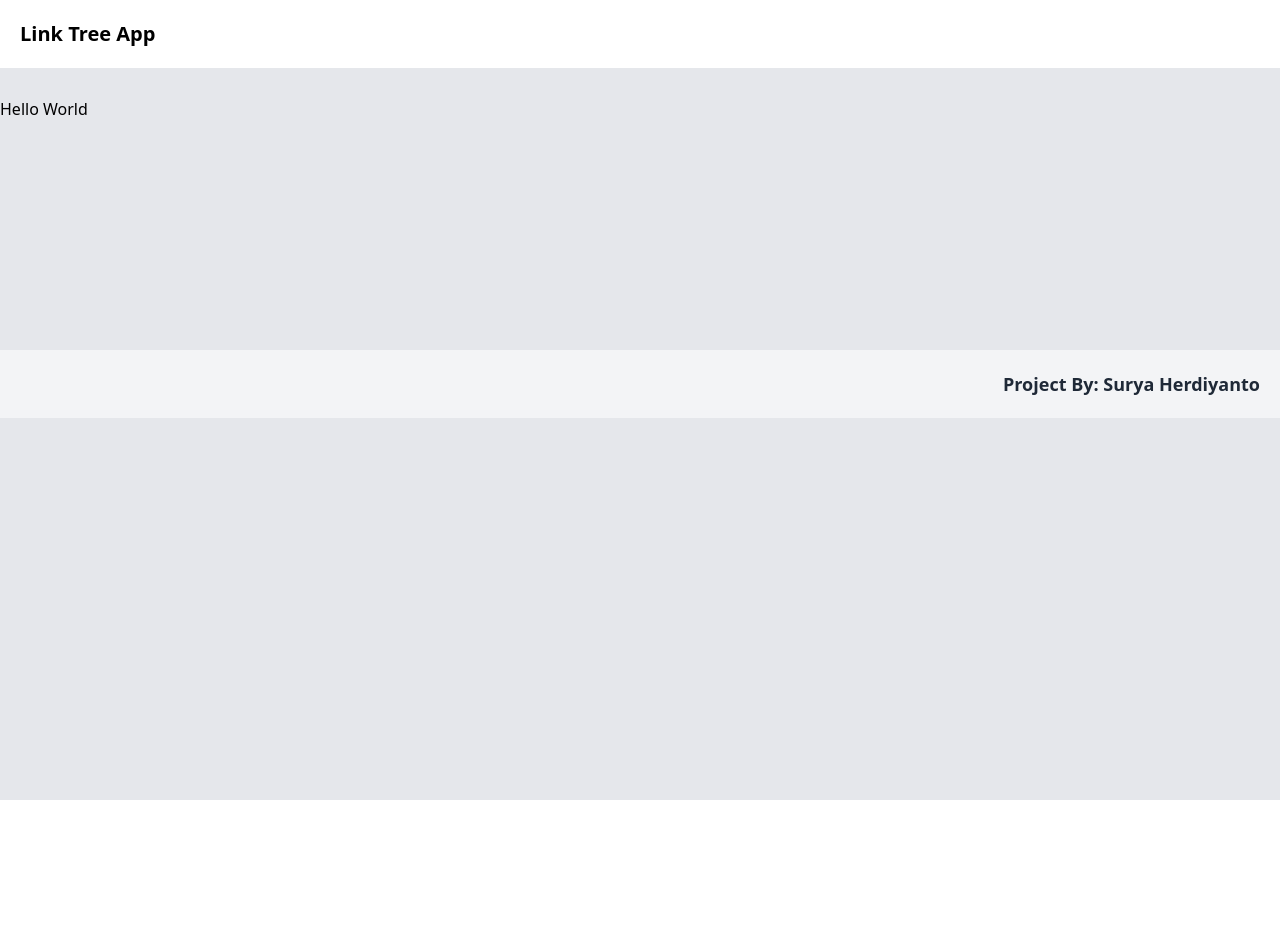
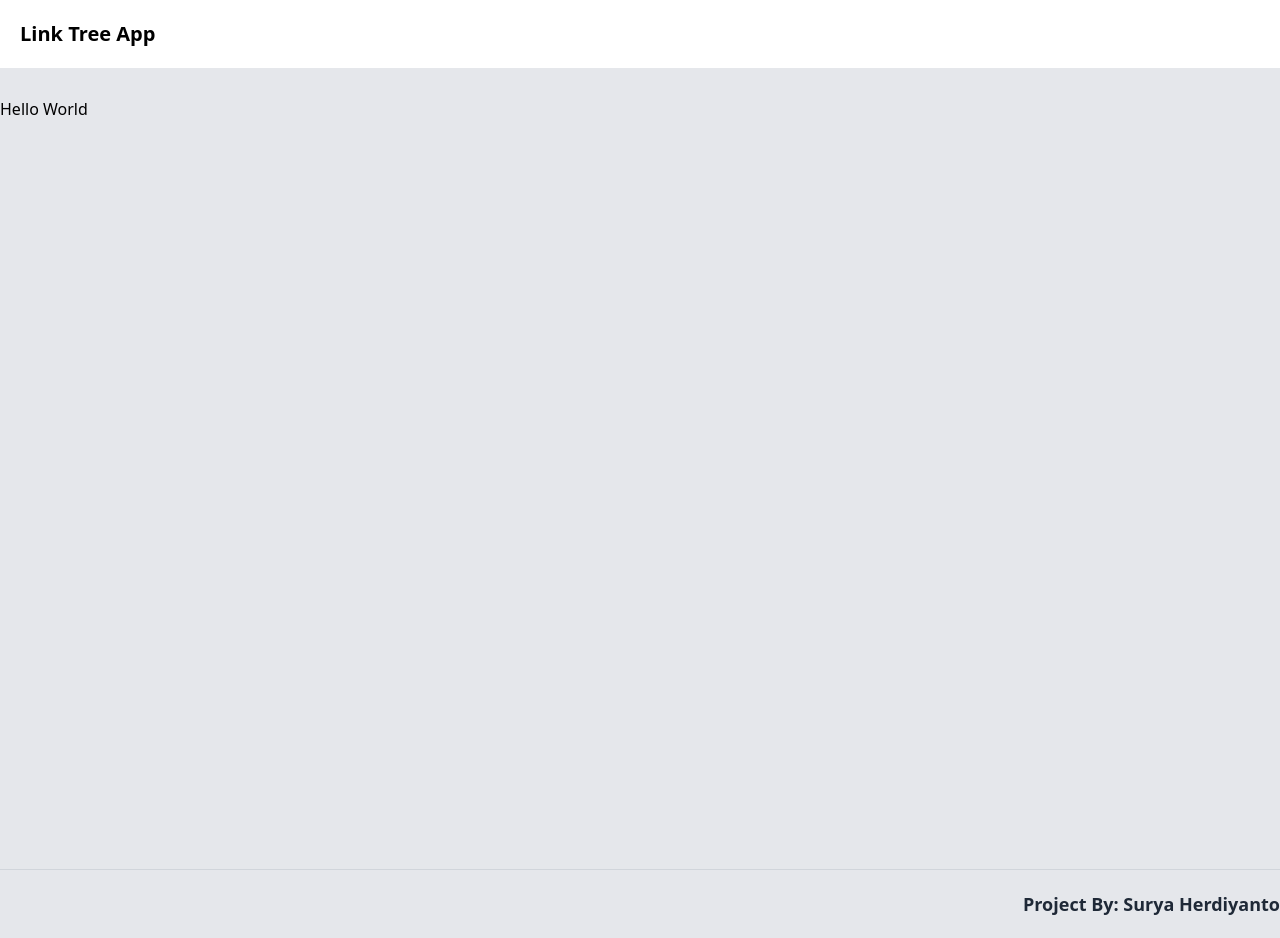
Before and after one commit to suryaherdiyanto/linktree-nuxt, a Nuxt app: page / in a window 1280 px wide. Before the commit the page ends 800 px from the top, so only its background shows below. Built offline with nearby package versions, Linux system fonts and the light colour scheme.

Commit message:
update layout

```diff
--- a/components/TheFooter.vue
+++ b/components/TheFooter.vue
@@ -1,6 +1,6 @@
 <template>
-    <div class="bg-gray-100 border-t-gray-200 border-t p-5">
-        <div class="container mx-auto flex">
+    <div class="border-t border-gray-300">
+        <div class="container mx-auto py-5 flex">
             <h4 class="text-lg  font-semibold ml-auto text-gray-800">Project By: Surya Herdiyanto</h4>
         </div>
     </div>
--- a/layouts/default.vue
+++ b/layouts/default.vue
@@ -2,7 +2,7 @@
     <div class="font-sans w-100 min-h-screen bg-gray-200">
         <TheHeader />
 
-        <div class="container mx-auto py-7 min-h-1/2">
+        <div class="container mx-auto py-7 min-h-screen">
             <slot />
         </div>
         <TheFooter />
```
